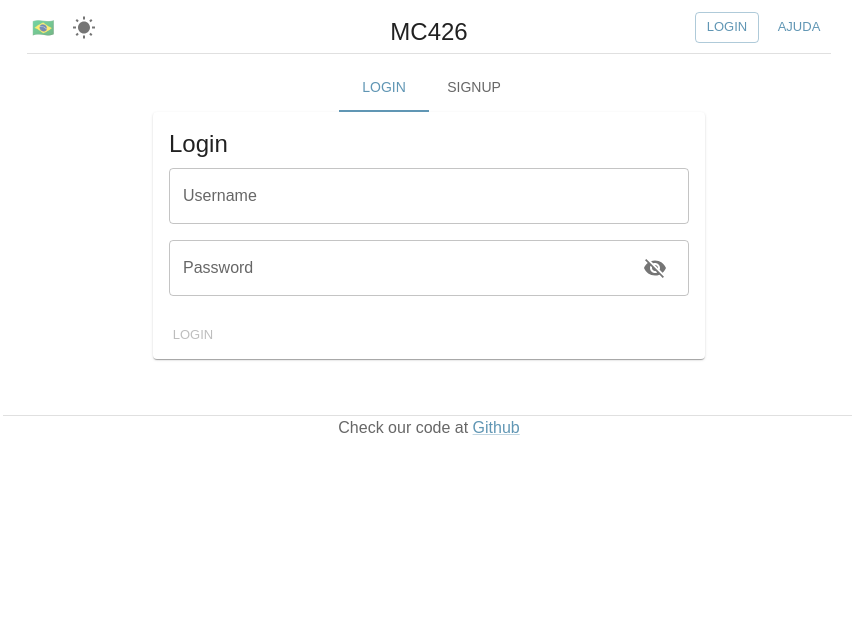
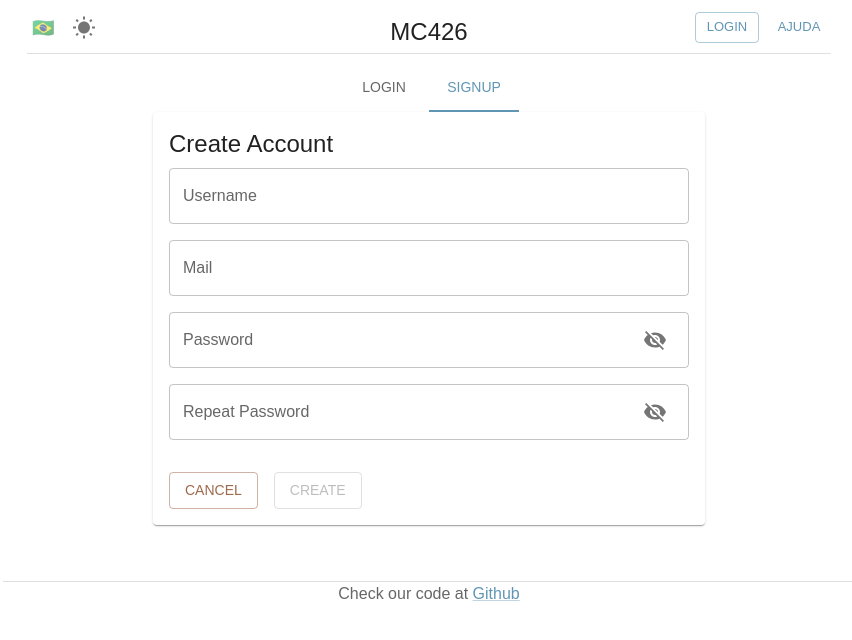
Before and after one commit to AndreisPurim/MC426, a React (Create React App) app in the folder Frontend/: page / in a window 1280 px wide. Both pictures are taken after a click on the button "CREATE ACCOUNT". Shown: the top 640 px of the page, without its empty margins (211-1063 px from the left). Built offline with nearby package versions, Linux system fonts and the light colour scheme.

Commit message:
signup; closes #47

```diff
--- a/Frontend/src/Pages/Login/Login.tsx
+++ b/Frontend/src/Pages/Login/Login.tsx
@@ -10,14 +10,16 @@
 
 export default function Authentication(
     props: JSX.IntrinsicAttributes & {
+        auth: "login" | "signup";
         example: {users: {[x: string]: any}};
         setExample: (arg0: any) => void;
         setControl: (arg0: any) => void;
+        setView: (arg0: string) => void;
         control: any;
         setAlert: (arg0: {open: boolean; text: string; severity: string}) => void;
     }
 ) {
-    const [card, setCard] = React.useState(0);
+    const [card, setCard] = React.useState(props.auth === "login" ? 0 : 1);
     const change = (event: any, newValue: React.SetStateAction<number>) => {
         setCard(newValue);
     };
@@ -33,8 +35,8 @@
         }
     };
 
-    const handleLogin = (user: any) => {
-        if (user.username == "andreis" && user.password == "noback") {
+    const handleLogin = (user: any, force = false) => {
+        if (force || (user.username == "andreis" && user.password == "noback")) {
             props.setControl({...props.control, user: props.example.users["andreis"], view: "profile"});
             props.setAlert({open: true, text: "Connected", severity: "success"});
             return;
@@ -63,6 +65,8 @@
     };
 
     const handleSignup = (user: any) => {
+        handleLogin(user, true);
+        return;
         axios({
             method: "post",
             url: "http://localhost:8000/users",
@@ -79,7 +83,6 @@
             .catch(function (error) {
                 props.setAlert({open: true, text: "Signup failed (Server Error)", severity: "error"});
             });
-        /*
         const newUsers = props.example.users;
         if (user.username in newUsers) {
             props.setAlert({ open: true, text: "Username already in use", severity: "error" })
@@ -94,7 +97,7 @@
             };
             props.setExample({ ...props.example, user: newUsers })
             props.setAlert({ open: true, text: "Created!", severity: "success" })
-        } */
+        }
     };
 
     return (
--- a/Frontend/src/Pages/Login/LoginCard.tsx
+++ b/Frontend/src/Pages/Login/LoginCard.tsx
@@ -36,7 +36,6 @@
 		setUser({...user, password: event.target.value});
 	};
 
-
 	return (
 		<Card>
 			<CardContent>
@@ -73,10 +72,27 @@
 			</CardContent>
 			<CardActions>
 				<Button
+					size="medium"
+					color="secondary"
+					variant="outlined"
+					onClick={() => props.setView("landing")}
+					sx={{
+						margin: "8px",
+						justifyContent: "end",
+					}}
+				>
+					Cancel
+				</Button>
+				<Button
 					disabled={user.username === "" || user.password === ""}
-                    size="small"
+					size="medium"
+					variant="outlined"
 					color="primary"
 					onClick={() => setConnection(!isConnecting)}
+					sx={{
+						margin: "8px",
+						justifyContent: "end",
+					}}
 				>
 					Login
 				</Button>
--- a/Frontend/src/Pages/Login/SignupCard.tsx
+++ b/Frontend/src/Pages/Login/SignupCard.tsx
@@ -14,6 +14,7 @@
 import InputLabel from "@mui/material/InputLabel";
 import InputAdornment from "@mui/material/InputAdornment";
 import FormControl from "@mui/material/FormControl";
+import {OutlinedInput} from "@mui/material";
 
 type User = {
 	username: string;
@@ -28,6 +29,7 @@
 export default function SignupCard(props: {
 	example: {users: any};
 	setAlert: (arg0: {open: boolean; text: string; severity: string}) => void;
+	setView: (arg0: string) => void;
 	setExample: (arg0: any) => void;
 	onSignup: (arg0: any, arg1: "login" | "signup") => void;
 }) {
@@ -79,13 +81,14 @@
 				/>
 				<FormControl fullWidth sx={{pb: "1rem"}}>
 					<InputLabel>Password</InputLabel>
-					<Input
+					<OutlinedInput
+						label="Password"
 						type={user.showPassword ? "text" : "password"}
 						value={user.password}
 						onChange={(event) => changeProperty(event, "password")}
 						endAdornment={
 							<InputAdornment position="end">
-								<IconButton onClick={() => changeVisibility(true)} onMouseDown={() => changeVisibility(false)}>
+								<IconButton onClick={() => changeVisibility(!user.showPassword)}>
 									{user.showPassword ? <Visibility /> : <VisibilityOff />}
 								</IconButton>
 							</InputAdornment>
@@ -99,15 +102,44 @@
 					}
 				>
 					<InputLabel>Repeat Password</InputLabel>
-					<Input type={"password"} value={user.checkPassword} onChange={(event) => changeProperty(event, "checkPassword")} />
+					<OutlinedInput
+						label="Repeat Password"
+						type={user.showPassword ? "text" : "password"}
+						value={user.checkPassword}
+						onChange={(event) => changeProperty(event, "checkPassword")}
+						endAdornment={
+							<InputAdornment position="end">
+								<IconButton onClick={() => changeVisibility(!user.showPassword)}>
+									{user.showPassword ? <Visibility /> : <VisibilityOff />}
+								</IconButton>
+							</InputAdornment>
+						}
+					/>
 				</FormControl>
 			</CardContent>
 			<CardActions>
 				<Button
+					size="medium"
+					color="secondary"
+					variant="outlined"
+					onClick={() => props.setView("landing")}
+					sx={{
+						margin: "8px",
+						justifyContent: "end",
+					}}
+				>
+					Cancel
+				</Button>
+				<Button
 					disabled={user.username === "" || user.email === "" || user.password === "" || user.password !== user.checkPassword}
-					size="small"
+					size="medium"
 					color="primary"
+					variant="outlined"
 					onClick={() => setConnection(!isConnecting)}
+					sx={{
+						margin: "8px",
+						justifyContent: "end",
+					}}
 				>
 					Create
 				</Button>
```
Lines whose indentation alone changed are shown as unchanged.
